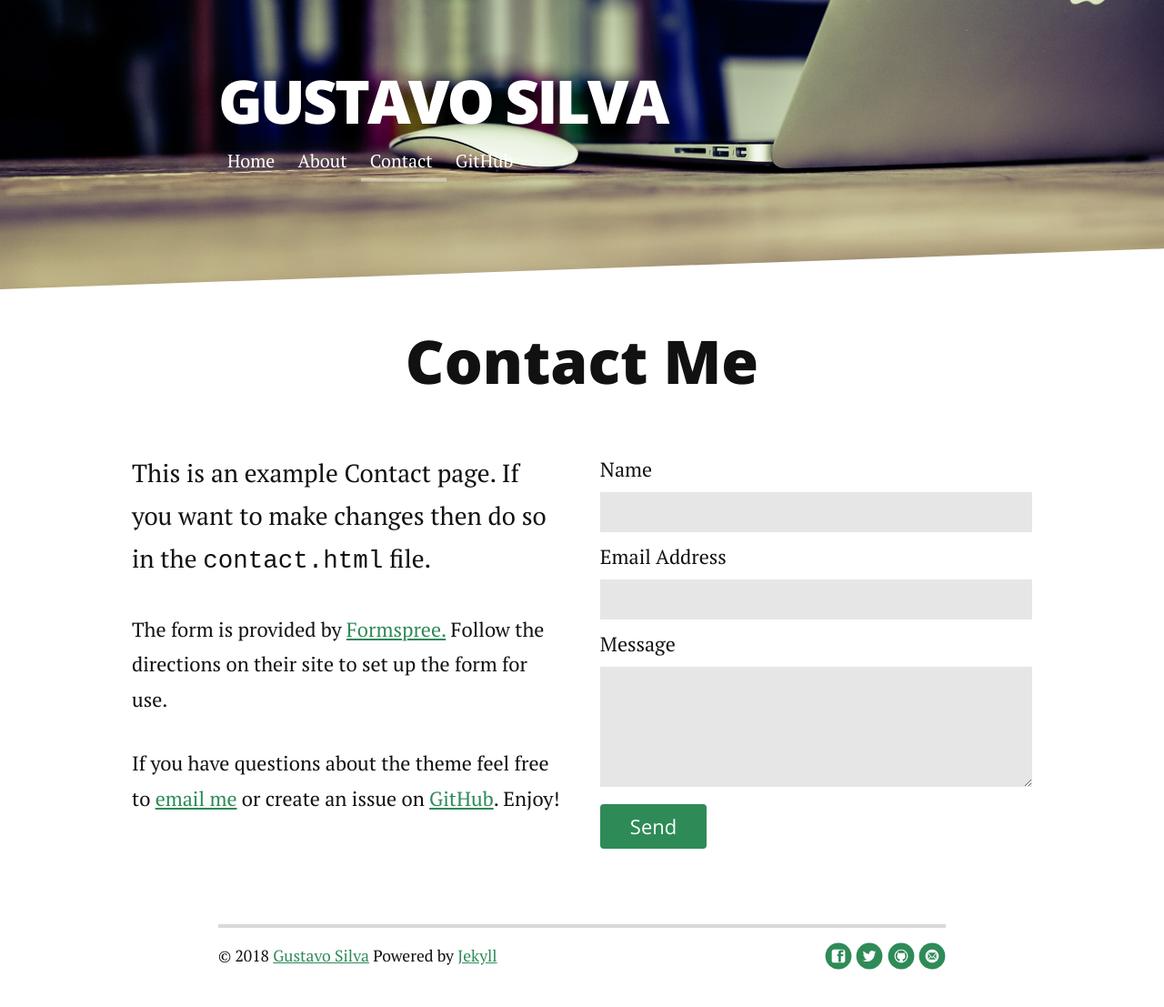
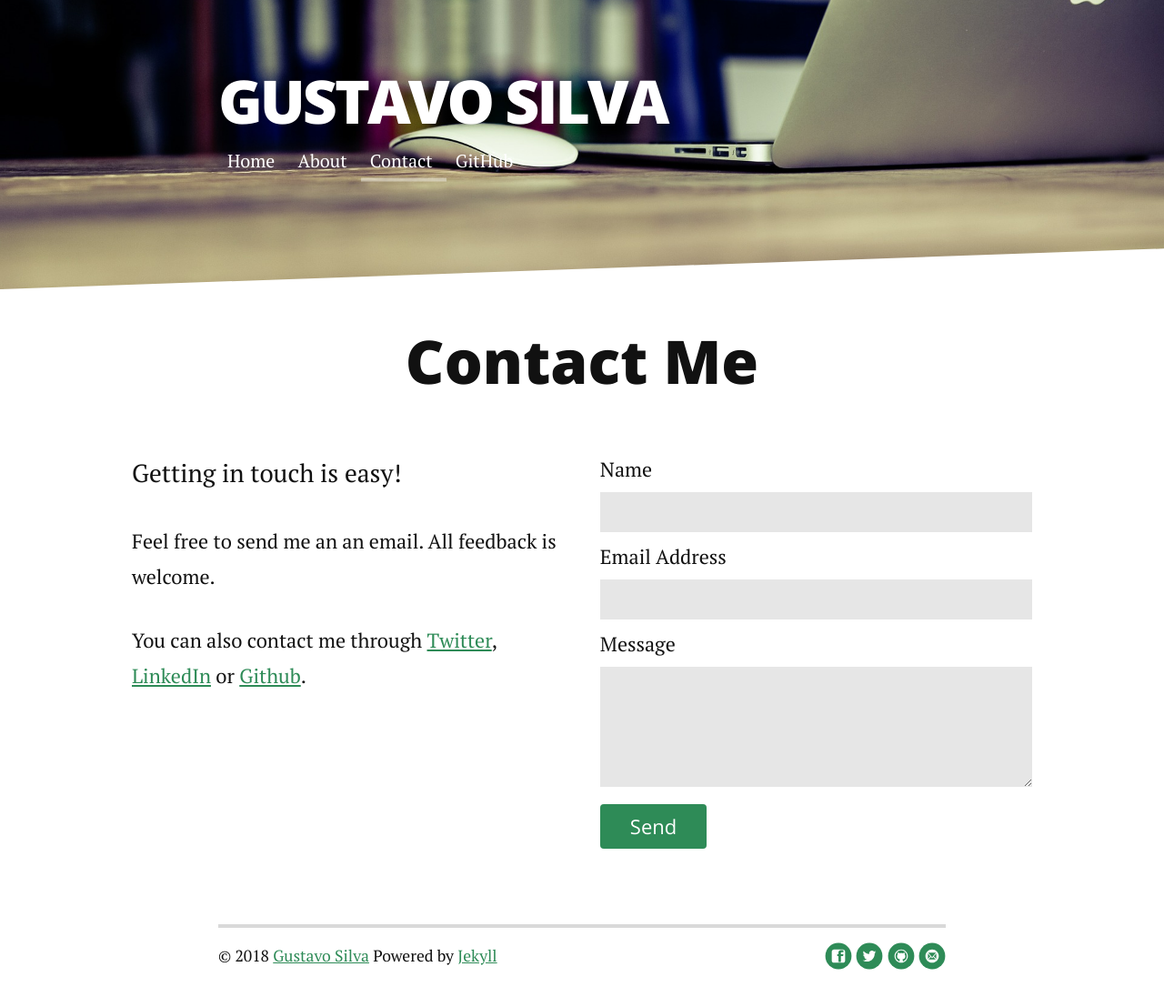
Before and after one commit to GustavoRSSilva/gustavorssilva.github.io, a Jekyll site: the page built from contact.md, in a window 1280 px wide. Shown: the whole page at 91% size. Built offline with Jekyll 4.4.1, drawn with Linux system fonts in a browser that asks for light colours; nearby versions of some CDN libraries.

Commit message:
[new] init commit

```diff
--- a/_posts/2017-12-31-react-rock-paper-scissors.markdown
+++ b/_posts/2017-12-31-react-rock-paper-scissors.markdown
@@ -1,7 +1,8 @@
 ---
 layout: post
-title:  "Solving rock paper scissors with react"
+title:  "Solving rock paper scissors in a technical test environment"
 date:   2017-12-31
+description: A guideline to solve any technical test.
 ---
 <!-- Intro -->
 
@@ -51,7 +52,7 @@ the second step is to create an object that will show each move and his winning
 <!-- TODO add the code for the second step -->
 {% endhighlight %}
 
-The thirst solution is, in my opinion, the smaller and creative one. This solution is to create an array with an hierchi??, where the index X beat the index X + 1 or The initial index (0).
+The thirst solution is, in my opinion, the smaller and creative one. This solution is to create an array with an hierarchy, where the index X beat the index X + 1 or The initial index (0).
 <!-- TODO graph image -->
 This is a lightweight solution that is less scalable. Clearly the second solution is the better one. However i think that having a side solution can be very interesting to show creativity in solving tests. The end solution looks like this:
 
--- a/contact.md
+++ b/contact.md
@@ -6,11 +6,11 @@ title: Contact Gustavo Silva
 <div id="contact">
   <h1 class="pageTitle">Contact Me</h1>
   <div class="contactContent">
-    <p class="intro">This is an example Contact page. If you want to make changes then do so in the <code>contact.html</code> file.</p>
-    <p>The form is provided by <a href="http://formspree.io/">Formspree.</a> Follow the directions on their site to set up the form for use.</p>
-    <p>If you have questions about the theme feel free to <a href="mailto:brimaidesigns@gmail.com">email me</a> or create an issue on <a href="https://github.com/brianmaierjr/long-haul">GitHub</a>. Enjoy!</p>
+    <p class="intro">Getting in touch is easy!</p>
+    <p>Feel free to send me an an email. All feedback is welcome.</p>
+    <p>You can also contact me through <a href="https://twitter.com/GustavoRSSilva" target="\_blank">Twitter</a>, <a href="https://www.linkedin.com/in/gustavorssilva/" target="\_blank">LinkedIn</a> or <a href="https://github.com/GustavoRSSilva" target="\_blank">Github</a>.</p>
   </div>
-  <form action="http://formspree.io/your@mail.com" method="POST">
+  <form action="http://formspree.io/silva.g19@gmail.com" method="POST">
     <label for="name">Name</label>
     <input type="text" id="name" name="name" class="full-width"><br>
     <label for="email">Email Address</label>
```
